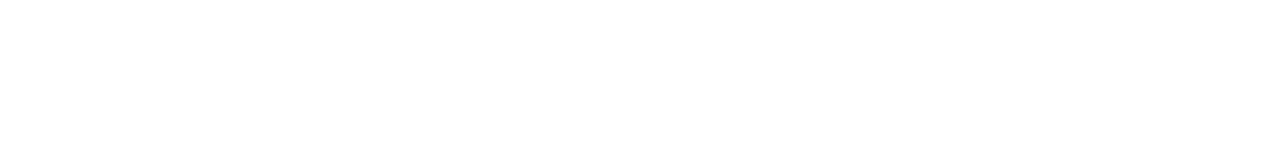
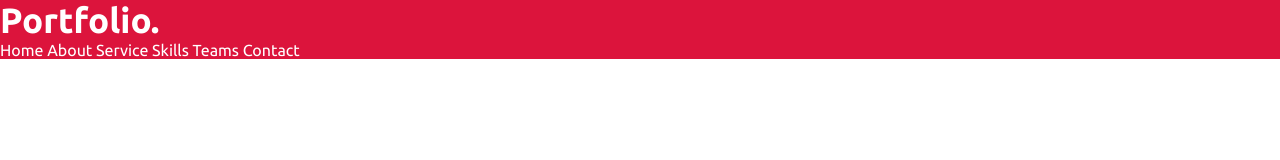
Before and after one commit to Vidushika0316/Responsive-website-using-HTML-CSS-JS, a plain HTML site: page index.html in a window 1280 px wide. Drawn offline with Linux system fonts and the light colour scheme.

Commit message:
Created navbar

```diff
--- a/index.html
+++ b/index.html
@@ -4,11 +4,23 @@
     <meta charset="UTF-8">
     <meta http-equiv="X-UA-Compatible" content="IE=edge">
     <meta name="viewport" content="width=device-width, initial-scale=1.0">
-    <title>Document</title>
+    <title>Personal Portfolio Website</title>
     <link rel="stylesheet" href="style.css">
     <link rel="stylesheet" href="https://cdnjs.cloudflare.com/ajax/libs/font-awesome/4.7.0/css/font-awesome.min.css">
 </head>
 <body>
-
+    <nav class="navbar">
+        <div class="max-width">
+            <div class="logo"><a href="#">Portfo<span>lio.</span></a></div>
+               <ul class="menu">
+                   <li><a href="#">Home</a></li>
+                   <li><a href="#">About</a></li>
+                   <li><a href="#">Service</a></li>
+                   <li><a href="#">Skills</a></li>
+                   <li><a href="#">Teams</a></li>
+                   <li><a href="#">Contact</a></li>
+               </ul>
+        </div>
+    </nav>
 </body>
 </html>
--- a/style.css
+++ b/style.css
@@ -5,3 +5,22 @@
     box-sizing: border-box;
     text-decoration: none;
 }
+/*navbar styling*/
+.navbar{
+    position :fixed;
+    width: 100%;
+    background:crimson;
+    font-family: 'Ubuntu' , sans-serif;
+}
+.navbar .logo a{
+    color: #fff;
+    font-size: 35px;
+    font-weight: 600;
+}
+.navbar .menu li{
+    list-style: none;
+    display: inline-block;
+}
+.navbar .menu li a{
+    color : #fff;
+}
```
